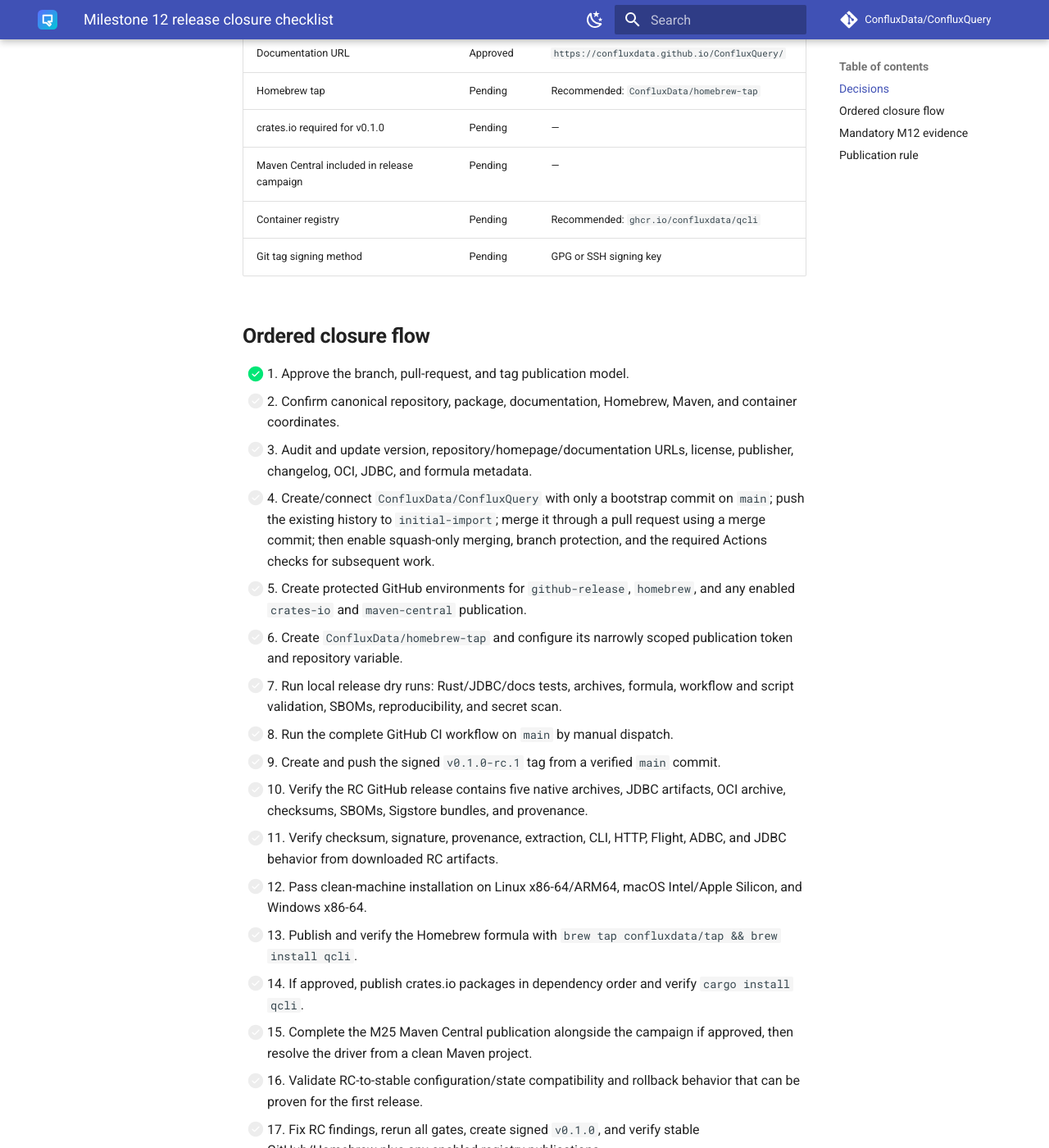
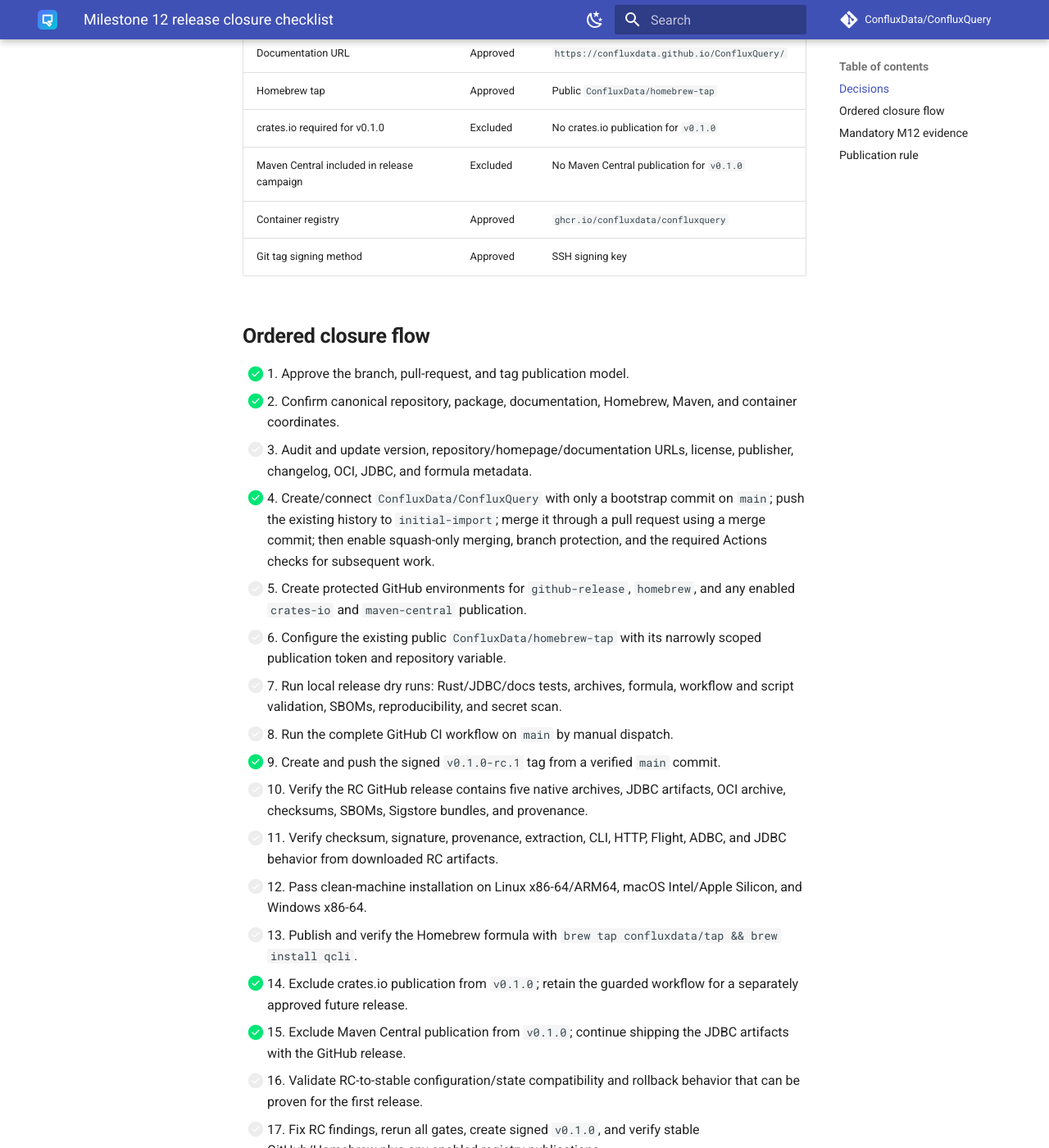
Before and after one commit to ConfluxData/ConfluxQuery, an MkDocs documentation site: the page built from docs/milestones/milestone-12-release-checklist.md, in a window 1280 px wide and 1400 px high, scrolled down 688 px. Shown: the whole window at 82% size. Built offline with MkDocs 1.6.1 and Material for MkDocs 9.7.7, drawn with Linux system fonts in a browser that asks for light colours; comment, search, counter and statistics services are not loaded; some of the changed text lies outside the part shown.

Commit message:
Release/v0.1.0 (#20)
* chore: prepare v0.1.0 release

* docs: align v0.1.0 publication guidance

```diff
--- a/docs/milestones/milestone-12-release-checklist.md
+++ b/docs/milestones/milestone-12-release-checklist.md
@@ -13,35 +13,35 @@ complete from workflow code alone.
 |---|---|---|
 | Branching and release model | Approved | Protected `main`, short-lived branches, signed tags publish |
 | Canonical GitHub repository | Approved | `ConfluxData/ConfluxQuery` |
-| Repository visibility and license | Pending | Recommended: public, Apache-2.0 |
-| First release candidate | Pending | Recommended: `v0.1.0-rc.1` |
-| Stable release | Pending | Recommended: `v0.1.0` |
+| Repository visibility and license | Approved | Public, Apache-2.0 |
+| First release candidate | Complete | `v0.1.0-rc.1` |
+| Stable release | Scheduled | `v0.1.0`, planned for 2026-09-08 |
 | Documentation URL | Approved | `https://confluxdata.github.io/ConfluxQuery/` |
-| Homebrew tap | Pending | Recommended: `ConfluxData/homebrew-tap` |
-| crates.io required for v0.1.0 | Pending | — |
-| Maven Central included in release campaign | Pending | — |
-| Container registry | Pending | Recommended: `ghcr.io/confluxdata/qcli` |
-| Git tag signing method | Pending | GPG or SSH signing key |
+| Homebrew tap | Approved | Public `ConfluxData/homebrew-tap` |
+| crates.io required for v0.1.0 | Excluded | No crates.io publication for `v0.1.0` |
+| Maven Central included in release campaign | Excluded | No Maven Central publication for `v0.1.0` |
+| Container registry | Approved | `ghcr.io/confluxdata/confluxquery` |
+| Git tag signing method | Approved | SSH signing key |
 
 ## Ordered closure flow
 
 - [x] 1. Approve the branch, pull-request, and tag publication model.
-- [ ] 2. Confirm canonical repository, package, documentation, Homebrew, Maven,
+- [x] 2. Confirm canonical repository, package, documentation, Homebrew, Maven,
       and container coordinates.
 - [ ] 3. Audit and update version, repository/homepage/documentation URLs,
       license, publisher, changelog, OCI, JDBC, and formula metadata.
-- [ ] 4. Create/connect `ConfluxData/ConfluxQuery` with only a bootstrap commit
+- [x] 4. Create/connect `ConfluxData/ConfluxQuery` with only a bootstrap commit
       on `main`; push the existing history to `initial-import`; merge it through
       a pull request using a merge commit; then enable squash-only merging,
       branch protection, and the required Actions checks for subsequent work.
 - [ ] 5. Create protected GitHub environments for `github-release`, `homebrew`,
       and any enabled `crates-io` and `maven-central` publication.
-- [ ] 6. Create `ConfluxData/homebrew-tap` and configure its narrowly scoped
-      publication token and repository variable.
+- [ ] 6. Configure the existing public `ConfluxData/homebrew-tap` with its
+      narrowly scoped publication token and repository variable.
 - [ ] 7. Run local release dry runs: Rust/JDBC/docs tests, archives, formula,
       workflow and script validation, SBOMs, reproducibility, and secret scan.
 - [ ] 8. Run the complete GitHub CI workflow on `main` by manual dispatch.
-- [ ] 9. Create and push the signed `v0.1.0-rc.1` tag from a verified `main`
+- [x] 9. Create and push the signed `v0.1.0-rc.1` tag from a verified `main`
       commit.
 - [ ] 10. Verify the RC GitHub release contains five native archives, JDBC
       artifacts, OCI archive, checksums, SBOMs, Sigstore bundles, and provenance.
@@ -51,10 +51,10 @@ complete from workflow code alone.
       Intel/Apple Silicon, and Windows x86-64.
 - [ ] 13. Publish and verify the Homebrew formula with
       `brew tap confluxdata/tap && brew install qcli`.
-- [ ] 14. If approved, publish crates.io packages in dependency order and
-      verify `cargo install qcli`.
-- [ ] 15. Complete the M25 Maven Central publication alongside the campaign if
-      approved, then resolve the driver from a clean Maven project.
+- [x] 14. Exclude crates.io publication from `v0.1.0`; retain the guarded
+      workflow for a separately approved future release.
+- [x] 15. Exclude Maven Central publication from `v0.1.0`; continue shipping
+      the JDBC artifacts with the GitHub release.
 - [ ] 16. Validate RC-to-stable configuration/state compatibility and rollback
       behavior that can be proven for the first release.
 - [ ] 17. Fix RC findings, rerun all gates, create signed `v0.1.0`, and verify
```
Also changed, not shown: docs/getting-started/install.md (+13 -1 lines), docs/releasing.md (+24 -10 lines), 1 other file.
